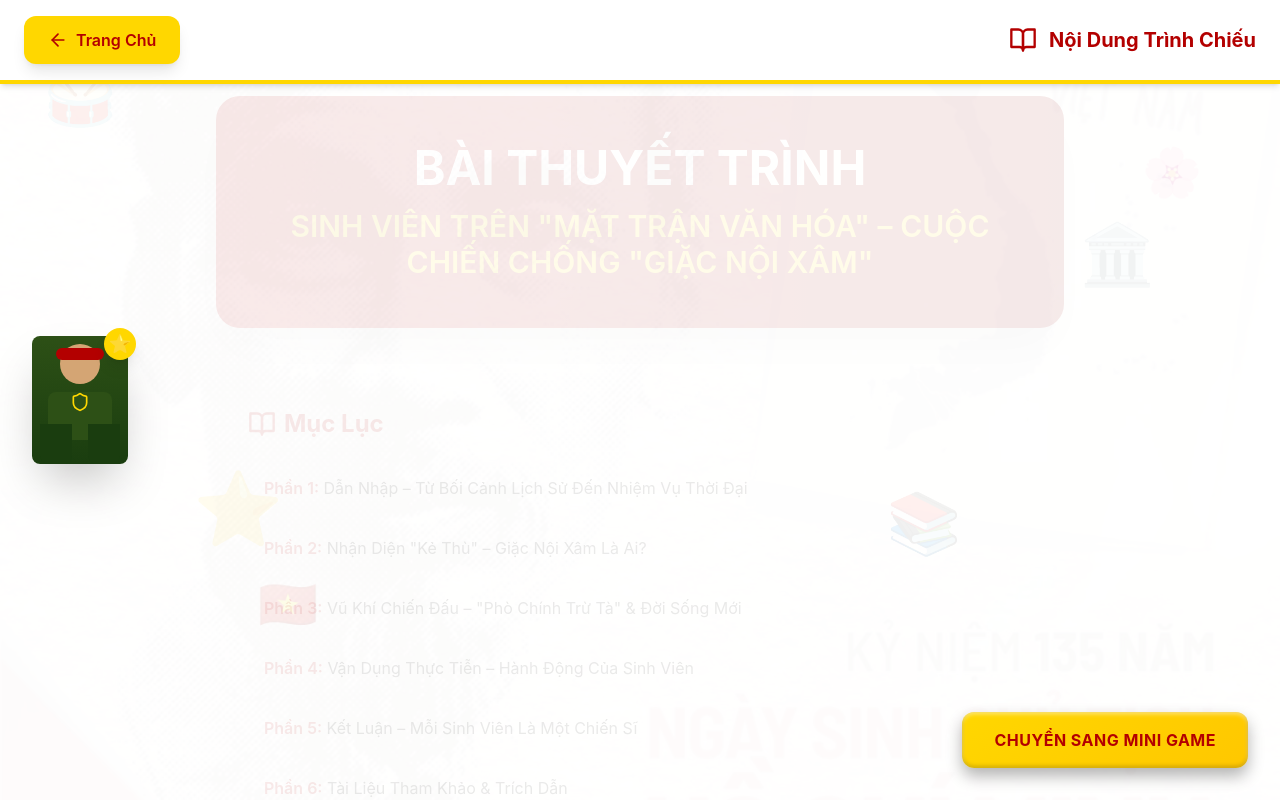
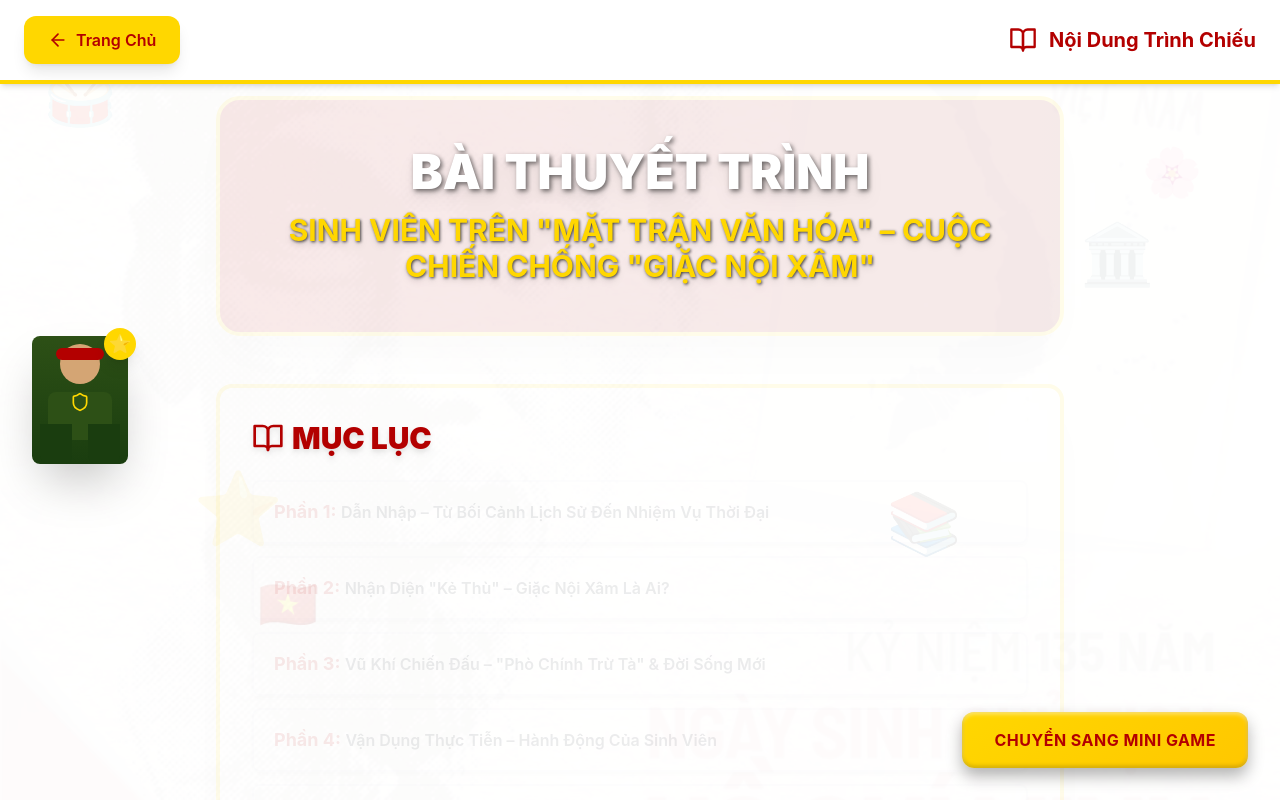
Before and after one commit to QuanHoang54/kethuatuttuong-hcm03, a React (Vite) app: page /presentation in a window 1280 px wide. Shown: the top 800 px of the page. Built offline with nearby package versions, Linux system fonts and the light colour scheme.

Commit message:
Updated PresentationPage.tsx

```diff
--- a/src/pages/PresentationPage.tsx
+++ b/src/pages/PresentationPage.tsx
@@ -155,38 +155,38 @@ export default function PresentationPage() {
 
       <div className="pt-24 pb-12">
         <div className="container mx-auto px-6 max-w-4xl">
-          <div className="bg-gradient-to-r from-[#b30000] to-[#8b0000] p-12 rounded-3xl shadow-2xl mb-12 text-center">
-            <h1 className="text-4xl md:text-5xl font-bold text-white mb-4">
+          <div className="bg-gradient-to-r from-[#b30000] to-[#8b0000] p-12 rounded-3xl shadow-2xl mb-12 text-center border-4 border-[#FFD700]">
+            <h1 className="text-4xl md:text-5xl font-black text-white mb-4 drop-shadow-lg" style={{textShadow: '2px 2px 4px rgba(0,0,0,0.5)'}}>
               BÀI THUYẾT TRÌNH
             </h1>
-            <h2 className="text-2xl md:text-3xl text-[#FFD700] font-semibold">
+            <h2 className="text-2xl md:text-3xl text-[#FFD700] font-bold drop-shadow-md" style={{textShadow: '1px 1px 3px rgba(0,0,0,0.7)'}}>
               SINH VIÊN TRÊN "MẶT TRẬN VĂN HÓA" – CUỘC CHIẾN CHỐNG "GIẶC NỘI XÂM"
             </h2>
           </div>
 
-          <div className="bg-gray-50 p-8 rounded-2xl shadow-lg mb-12">
-            <h3 className="text-2xl font-bold text-[#b30000] mb-6 flex items-center gap-2">
-              <BookOpen size={28} />
-              Mục Lục
+          <div className="bg-white p-8 rounded-2xl shadow-2xl mb-12 border-4 border-[#FFD700]">
+            <h3 className="text-3xl font-black text-[#b30000] mb-6 flex items-center gap-2 drop-shadow-md">
+              <BookOpen size={32} />
+              MỤC LỤC
             </h3>
             <nav className="space-y-3">
-              <button onClick={() => scrollToSection('section1')} className="block w-full text-left px-4 py-3 bg-white rounded-lg hover:bg-[#FFD700]/20 hover:translate-x-2 transition-all">
-                <span className="font-semibold text-[#b30000]">Phần 1:</span> Dẫn Nhập – Từ Bối Cảnh Lịch Sử Đến Nhiệm Vụ Thời Đại
+              <button onClick={() => scrollToSection('section1')} className="block w-full text-left px-5 py-4 bg-gradient-to-r from-white to-gray-50 rounded-lg hover:bg-[#FFD700]/30 hover:translate-x-2 transition-all shadow-md border-2 border-gray-200 hover:border-[#FFD700]">
+                <span className="font-bold text-[#b30000] text-lg">Phần 1:</span> <span className="text-gray-900 font-semibold">Dẫn Nhập – Từ Bối Cảnh Lịch Sử Đến Nhiệm Vụ Thời Đại</span>
               </button>
-              <button onClick={() => scrollToSection('section2')} className="block w-full text-left px-4 py-3 bg-white rounded-lg hover:bg-[#FFD700]/20 hover:translate-x-2 transition-all">
-                <span className="font-semibold text-[#b30000]">Phần 2:</span> Nhận Diện "Kẻ Thù" – Giặc Nội Xâm Là Ai?
+              <button onClick={() => scrollToSection('section2')} className="block w-full text-left px-5 py-4 bg-gradient-to-r from-white to-gray-50 rounded-lg hover:bg-[#FFD700]/30 hover:translate-x-2 transition-all shadow-md border-2 border-gray-200 hover:border-[#FFD700]">
+                <span className="font-bold text-[#b30000] text-lg">Phần 2:</span> <span className="text-gray-900 font-semibold">Nhận Diện "Kẻ Thù" – Giặc Nội Xâm Là Ai?</span>
               </button>
-              <button onClick={() => scrollToSection('section3')} className="block w-full text-left px-4 py-3 bg-white rounded-lg hover:bg-[#FFD700]/20 hover:translate-x-2 transition-all">
-                <span className="font-semibold text-[#b30000]">Phần 3:</span> Vũ Khí Chiến Đấu – "Phò Chính Trừ Tà" & Đời Sống Mới
+              <button onClick={() => scrollToSection('section3')} className="block w-full text-left px-5 py-4 bg-gradient-to-r from-white to-gray-50 rounded-lg hover:bg-[#FFD700]/30 hover:translate-x-2 transition-all shadow-md border-2 border-gray-200 hover:border-[#FFD700]">
+                <span className="font-bold text-[#b30000] text-lg">Phần 3:</span> <span className="text-gray-900 font-semibold">Vũ Khí Chiến Đấu – "Phò Chính Trừ Tà" & Đời Sống Mới</span>
               </button>
-              <button onClick={() => scrollToSection('section4')} className="block w-full text-left px-4 py-3 bg-white rounded-lg hover:bg-[#FFD700]/20 hover:translate-x-2 transition-all">
-                <span className="font-semibold text-[#b30000]">Phần 4:</span> Vận Dụng Thực Tiễn – Hành Động Của Sinh Viên
+              <button onClick={() => scrollToSection('section4')} className="block w-full text-left px-5 py-4 bg-gradient-to-r from-white to-gray-50 rounded-lg hover:bg-[#FFD700]/30 hover:translate-x-2 transition-all shadow-md border-2 border-gray-200 hover:border-[#FFD700]">
+                <span className="font-bold text-[#b30000] text-lg">Phần 4:</span> <span className="text-gray-900 font-semibold">Vận Dụng Thực Tiễn – Hành Động Của Sinh Viên</span>
               </button>
-              <button onClick={() => scrollToSection('section5')} className="block w-full text-left px-4 py-3 bg-white rounded-lg hover:bg-[#FFD700]/20 hover:translate-x-2 transition-all">
-                <span className="font-semibold text-[#b30000]">Phần 5:</span> Kết Luận – Mỗi Sinh Viên Là Một Chiến Sĩ
+              <button onClick={() => scrollToSection('section5')} className="block w-full text-left px-5 py-4 bg-gradient-to-r from-white to-gray-50 rounded-lg hover:bg-[#FFD700]/30 hover:translate-x-2 transition-all shadow-md border-2 border-gray-200 hover:border-[#FFD700]">
+                <span className="font-bold text-[#b30000] text-lg">Phần 5:</span> <span className="text-gray-900 font-semibold">Kết Luận – Mỗi Sinh Viên Là Một Chiến Sĩ</span>
               </button>
-              <button onClick={() => scrollToSection('section6')} className="block w-full text-left px-4 py-3 bg-white rounded-lg hover:bg-[#FFD700]/20 hover:translate-x-2 transition-all">
-                <span className="font-semibold text-[#b30000]">Phần 6:</span> Tài Liệu Tham Khảo & Trích Dẫn
+              <button onClick={() => scrollToSection('section6')} className="block w-full text-left px-5 py-4 bg-gradient-to-r from-white to-gray-50 rounded-lg hover:bg-[#FFD700]/30 hover:translate-x-2 transition-all shadow-md border-2 border-gray-200 hover:border-[#FFD700]">
+                <span className="font-bold text-[#b30000] text-lg">Phần 6:</span> <span className="text-gray-900 font-semibold">Tài Liệu Tham Khảo & Trích Dẫn</span>
               </button>
             </nav>
           </div>
```
